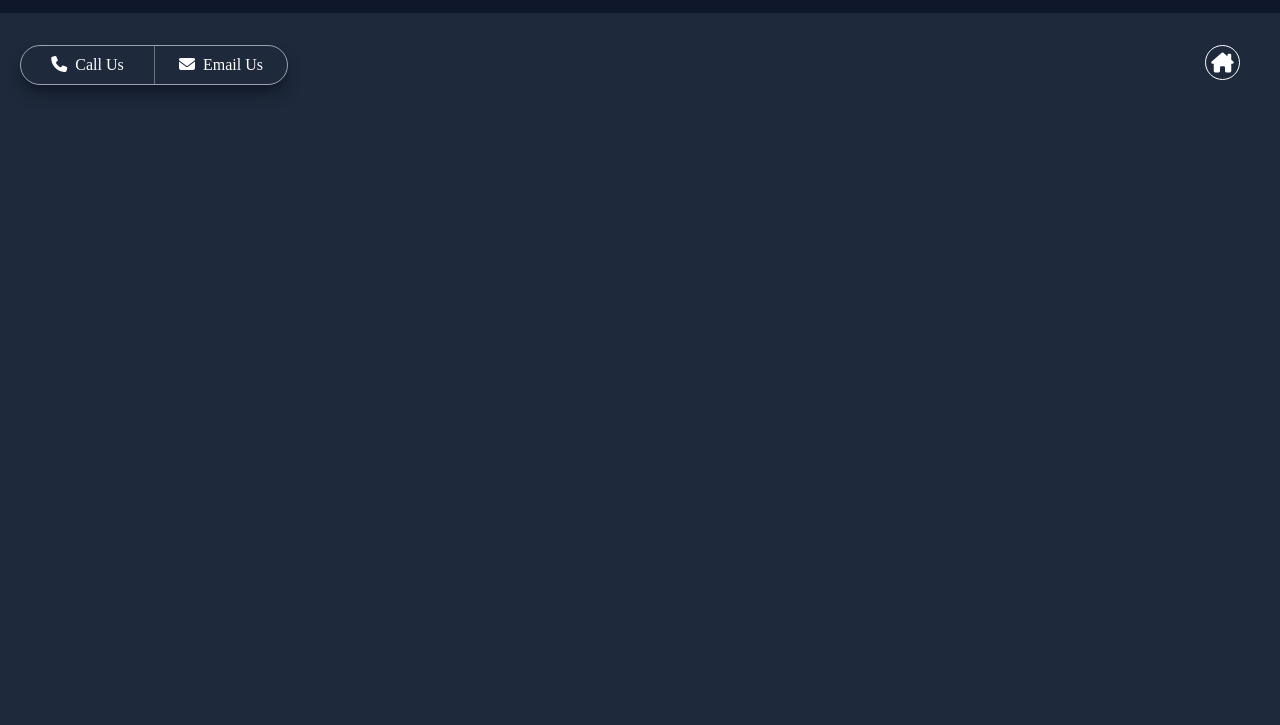
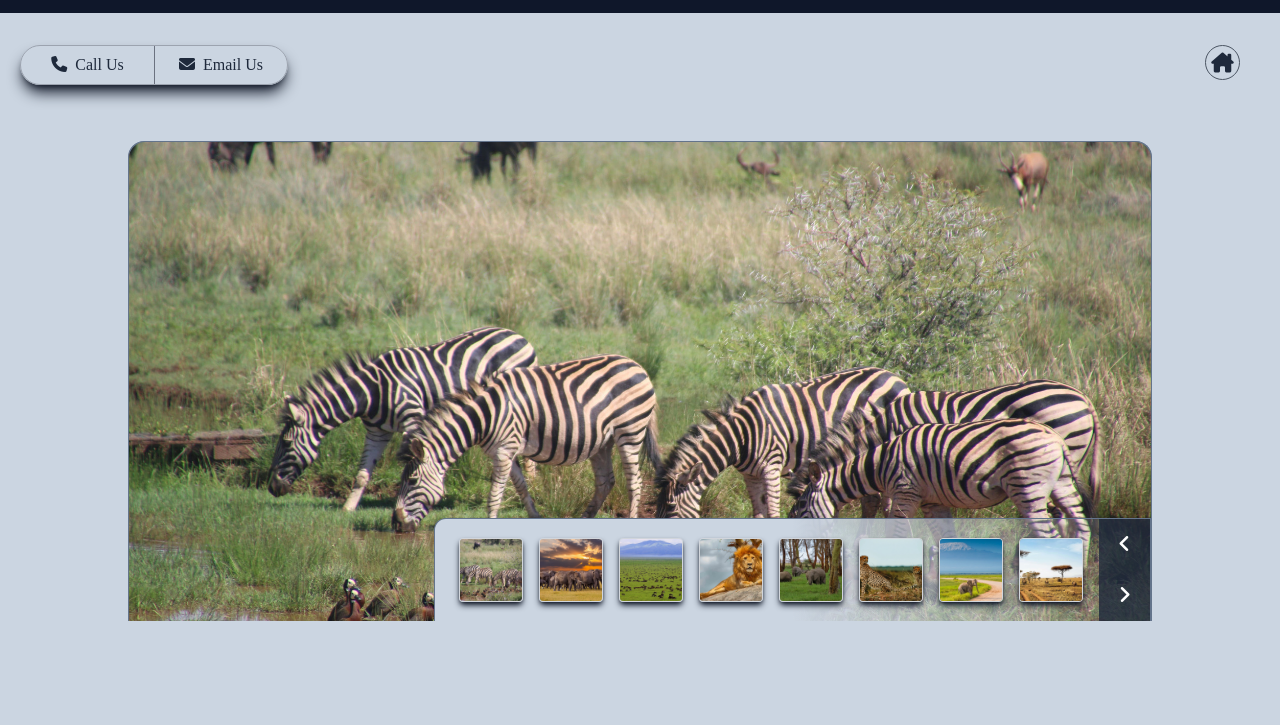
Before and after one commit to E37-Tech/superior-slider, a plain HTML site: page index.html in a window 1280 px wide. Shown: the part 75-800 px from the top of the page. Drawn offline with nearby package versions, Linux system fonts and the light colour scheme; a web font is replaced by a local one.

Commit message:
Add first slider

```diff
--- a/index.html
+++ b/index.html
@@ -21,7 +21,7 @@
     <link rel="icon" type="image/x-icon" href="./images/2.png" />
   </head>
 
-  <body class="bg-slate-800 max-w-full overflow-x-hidden font-['ubuntu']">
+  <body class="bg-slate-300 max-w-full overflow-x-hidden font-['ubuntu']">
     <!-- Header -->
     <header class="bg-slate-900 text-white py-4">
       <div class="container mx-auto flex justify-between items-center px-4">
@@ -55,7 +55,7 @@
 
     <!-- Main Content -->
     <main class="min-h-screen">
-      <section class="text-white w-full">
+      <section class="text-slate-800 w-full">
         <div class="absolute left-5 top-[7.5rem] grid grid-cols-2 border border-gray-400 rounded-full divide-x divide-gray-500 h-10 shadow-lg shadow-gray-900 text-md z-10">
           <button class="px-6 hover:bg-orange-600/80 rounded-l-full transition-all duration-500 ease-in-out" onclick="window.location.href='tel:#'">
             <i class="fa-solid fa-phone mr-2"></i>Call Us
@@ -67,13 +67,42 @@
 
         <div class="hidden md:block absolute right-10 top-[7.5rem] group">
           <div class="relative">
-            <button class="text-white text-lg lg:text-xl size-[1.8rem] lg:size-[2.2rem] rounded-full border border-white scale-100 hover:scale-110 transition-all duration-500 ease-in-out">
+            <button class="text-slate-800 text-lg lg:text-xl size-[1.8rem] lg:size-[2.2rem] rounded-full border border-gray-600 scale-100 hover:scale-110 transition-all duration-500 ease-in-out">
               <i class="fa-solid fa-house-chimney"></i>
             </button>
-            <div class="hidden group-hover:block transition-all duration-500 ease-in-out absolute top-1 -left-[3.5rem] lg:-left-[4.5rem] text-md lg:text-xl text-white font-semibold text-right z-50">
+            <div class="hidden group-hover:block transition-all duration-500 ease-in-out absolute top-1 -left-[3.5rem] lg:-left-[4.5rem] text-md lg:text-xl text-slate-800 font-semibold text-right z-50">
               <p>Home</p>
             </div>
           </div>
+        </div>
+
+        <div class="mt-[8rem]">
+          <div class="w-[80%] h-[30rem] mx-auto relative bg-slate-500 border-t border-x border-slate-500 rounded-t-2xl">
+            <img id="superior-image-holder" class="size-full object-cover cursor-pointer rounded-t-2xl" src="./images/slider-images/1.jpg" alt="Selected Image"/>
+
+            <div id="superior-slide-wraper" class="border-t border-x border-slate-500 flex justify-center items-center space-x-4 absolute bottom-0 right-0 bg-gradient-to-r from-slate-300 via-slate-300 to transparent pl-6 rounded-tl-xl">
+              <img class="superior-slide w-16 h-16 object-cover cursor-pointer rounded shadow-md shadow-gray-900 border border-gray-300 hover:rotate-[4deg] hover:scale-[115%] transition-all duration-500 ease-in-out" src="./images/slider-images/1.jpg" alt="Slide 1"/>
+              <img class="superior-slide w-16 h-16 object-cover cursor-pointer rounded shadow-md shadow-gray-900 border border-gray-300 hover:rotate-[4deg] hover:scale-[115%] transition-all duration-500 ease-in-out" src="./images/slider-images/2.jpg" alt="Slide 2"/>
+              <img class="superior-slide w-16 h-16 object-cover cursor-pointer rounded shadow-md shadow-gray-900 border border-gray-300 hover:rotate-[4deg] hover:scale-[115%] transition-all duration-500 ease-in-out" src="./images/slider-images/3.jpg" alt="Slide 3"/>
+              <img class="superior-slide w-16 h-16 object-cover cursor-pointer rounded shadow-md shadow-gray-900 border border-gray-300 hover:rotate-[4deg] hover:scale-[115%] transition-all duration-500 ease-in-out" src="./images/slider-images/4.jpg" alt="Slide 4"/>
+              <img class="superior-slide w-16 h-16 object-cover cursor-pointer rounded shadow-md shadow-gray-900 border border-gray-300 hover:rotate-[4deg] hover:scale-[115%] transition-all duration-500 ease-in-out" src="./images/slider-images/5.jpg" alt="Slide 5"/>
+              <img class="superior-slide w-16 h-16 object-cover cursor-pointer rounded shadow-md shadow-gray-900 border border-gray-300 hover:rotate-[4deg] hover:scale-[115%] transition-all duration-500 ease-in-out" src="./images/slider-images/6.jpg" alt="Slide 6"/>
+              <img class="superior-slide w-16 h-16 object-cover cursor-pointer rounded shadow-md shadow-gray-900 border border-gray-300 hover:rotate-[4deg] hover:scale-[115%] transition-all duration-500 ease-in-out" src="./images/slider-images/7.jpg" alt="Slide 7"/>
+              <img class="superior-slide w-16 h-16 object-cover cursor-pointer rounded shadow-md shadow-gray-900 border border-gray-300 hover:rotate-[4deg] hover:scale-[115%] transition-all duration-500 ease-in-out" src="./images/slider-images/8.jpg" alt="Slide 8"/>
+
+              <div class="grid text-white text-xl">
+                <button id="prev" class="group relative size-[3.2rem] bg-slate-800/80 hover:text-slate-800">
+                  <div class="absolute inset-0 bg-white/80 translate-x-0 transform scale-x-0 group-hover:scale-x-100 transition-transform duration-500 ease-in-out origin-left"></div>
+                  <i class="fa-solid fa-angle-left group-hover:rotate-[90deg] transition-all duration-300 ease-in-out"></i>
+                </button>
+                <button id="next" class="group relative size-[3.2rem] bg-slate-800/80 hover:text-slate-800">
+                  <div class="absolute inset-0 bg-white/80 translate-x-0 transform scale-x-0 group-hover:scale-x-100 transition-transform duration-500 ease-in-out origin-left"></div>
+                  <i class="fa-solid fa-angle-right group-hover:rotate-[90deg] transition-all duration-300 ease-in-out"></i>
+                </button>
+              </div>
+            </div>
+        </div>
+
         </div>
       </section>
     </main>
--- a/js/slider.js
+++ b/js/slider.js
@@ -0,0 +1,33 @@
+document.addEventListener("DOMContentLoaded", function () {
+  const slides = document.querySelectorAll("#superior-slide-wraper .superior-slide");
+  const totalImages = slides.length;
+  let currentIndex = 0;
+
+  const superiorImageHolder = document.getElementById("superior-image-holder");
+  const nextButton = document.getElementById("next");
+  const prevButton = document.getElementById("prev");
+
+  function updateActiveImage(index) {
+    const selectedSlide = slides[index];
+    superiorImageHolder.src = selectedSlide.src;
+  }
+
+  slides.forEach((slide, index) => {
+    slide.addEventListener("click", function () {
+      currentIndex = index;
+      updateActiveImage(currentIndex);
+    });
+  });
+
+  nextButton.addEventListener("click", function () {
+    currentIndex = (currentIndex + 1) % totalImages;
+    updateActiveImage(currentIndex);
+  });
+
+  prevButton.addEventListener("click", function () {
+    currentIndex = (currentIndex - 1 + totalImages) % totalImages;
+    updateActiveImage(currentIndex);
+  });
+
+  updateActiveImage(currentIndex);
+});
```
Also changed, not shown: images/sample1.jpg (added).
